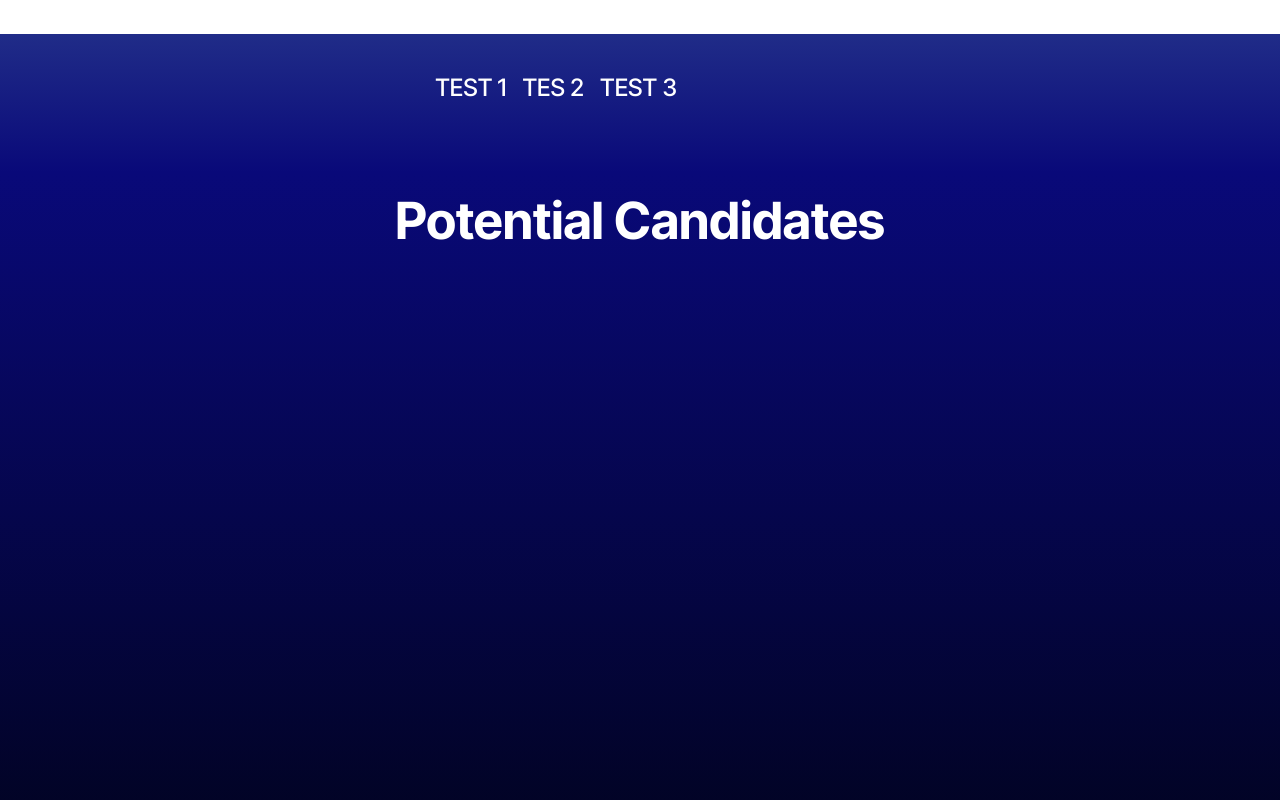
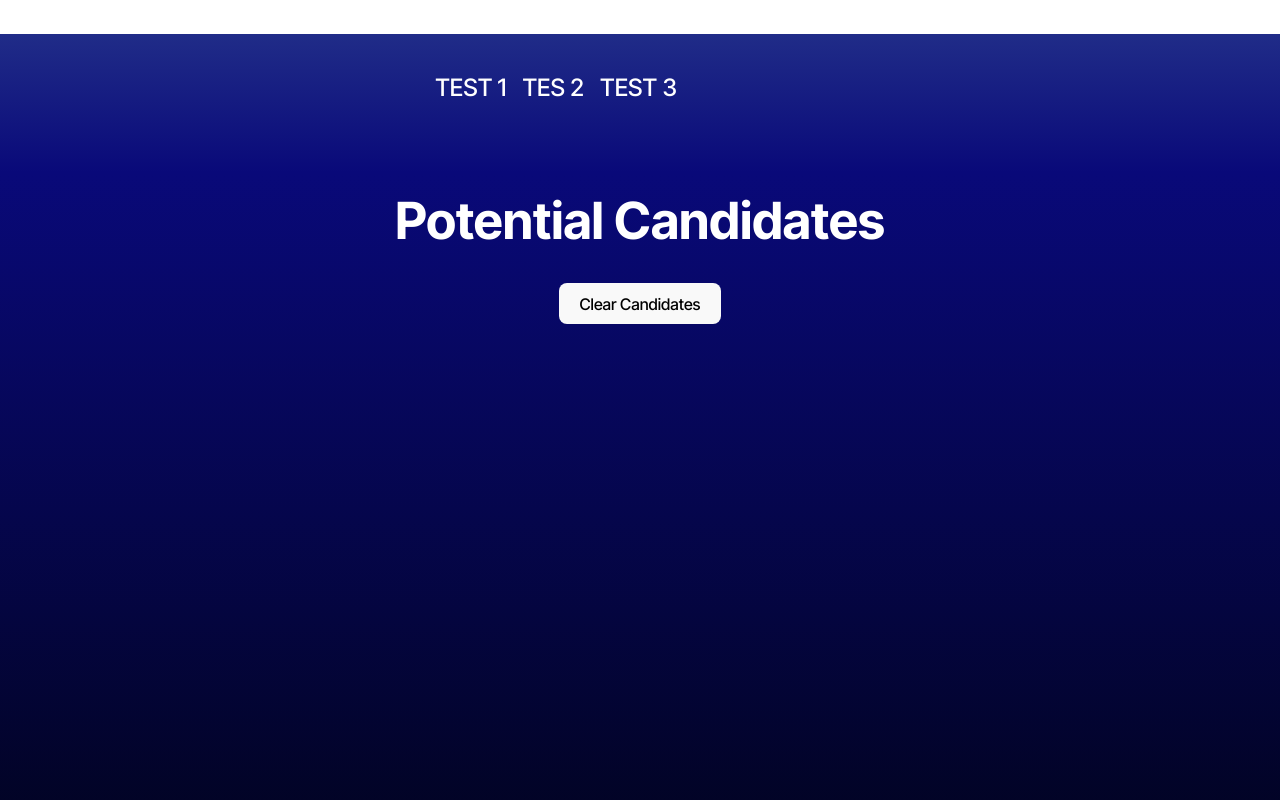
Before and after one commit to JoseMCabreraT/Unit13-CandidateSearch, a React (Vite) app: page /SavedCandidates in a window 1280 px wide. Shown: the top 800 px of the page. Built offline with nearby package versions, Linux system fonts and the light colour scheme.

Commit message:
I added more updates on SavedCandidates.tsx.

```diff
--- a/src/pages/SavedCandidates.tsx
+++ b/src/pages/SavedCandidates.tsx
@@ -1,7 +1,15 @@
+import React, { useEffect, useState } from 'react';
+import type Candidates from '../utils/Candidate.interface';
+
 const SavedCandidates = () => {
+  const clearLocalStorage = () => {
+    localStorage.removeItem('candidates');
+  };
+
   return (
     <>
       <h1>Potential Candidates</h1>
+      <button onClick={clearLocalStorage}>Clear Candidates</button>
     </>
   );
 };
```
